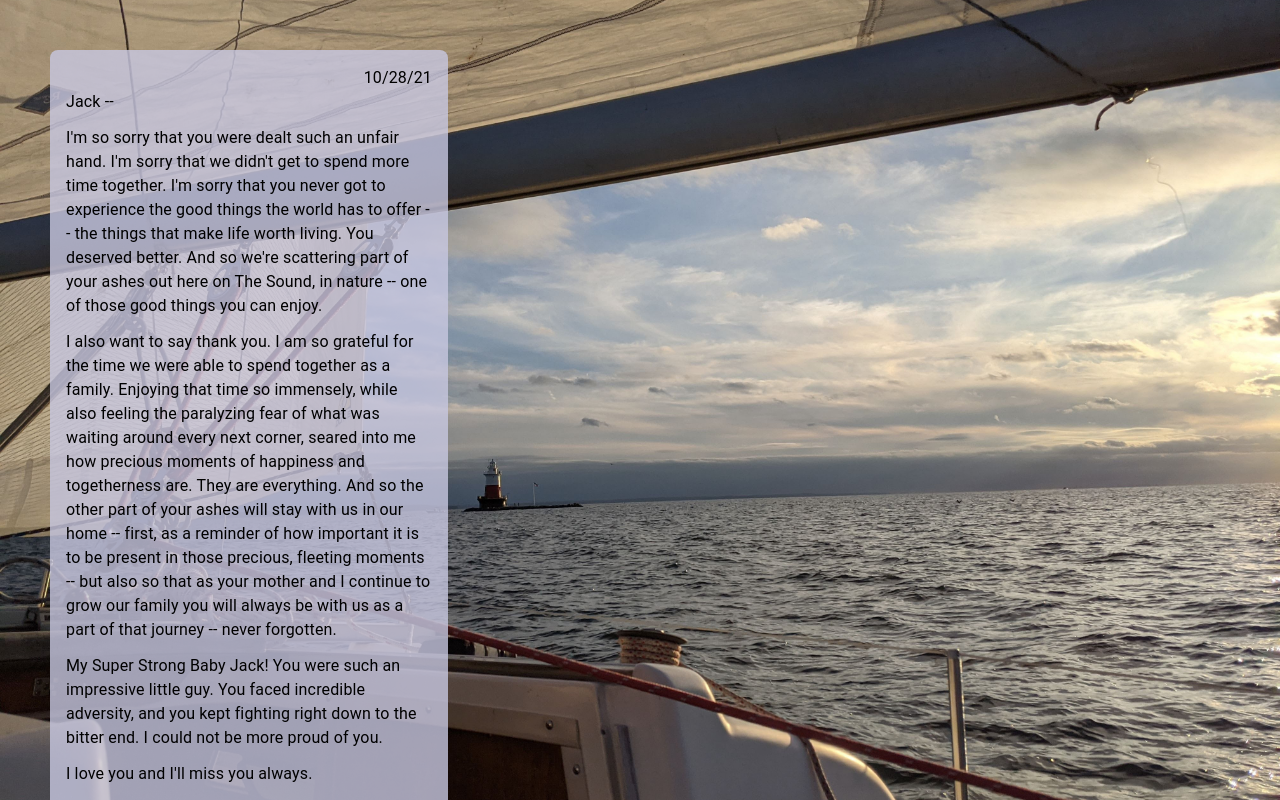
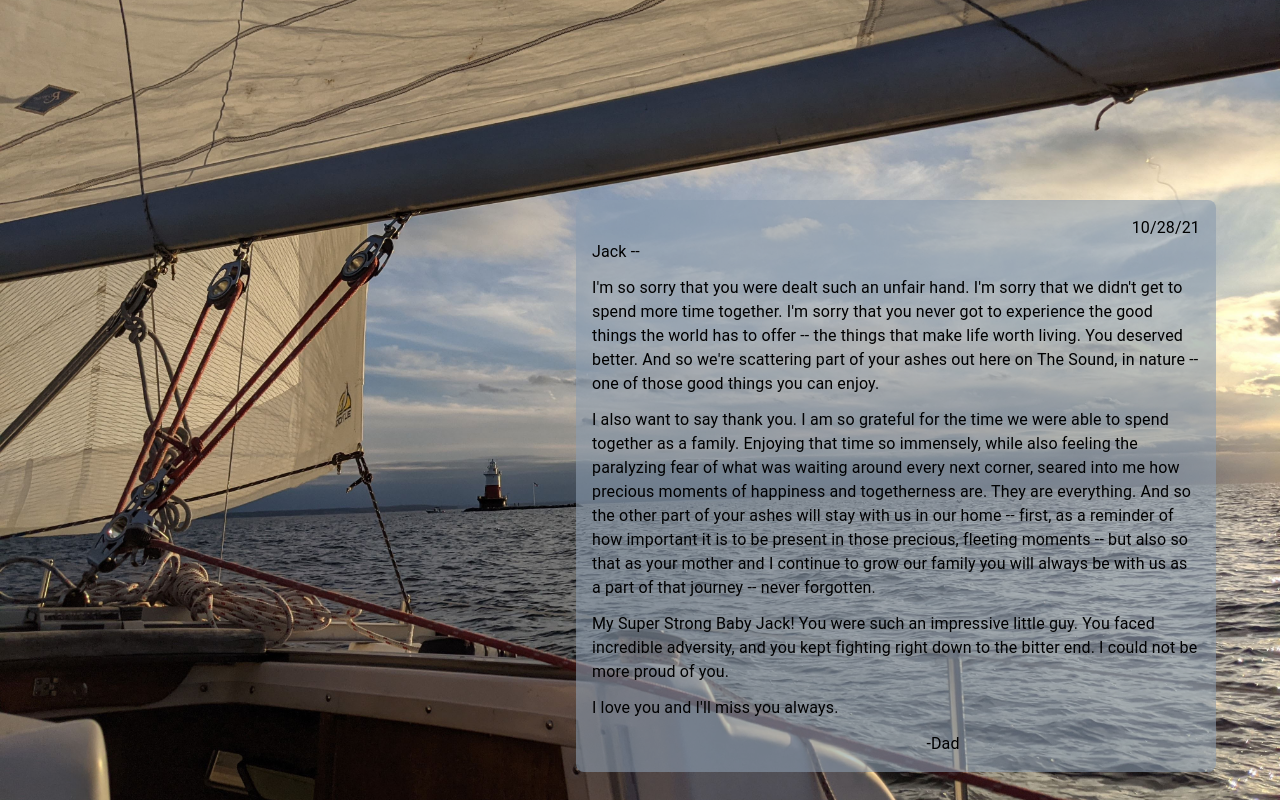
Before and after one commit to kevinroyhobson/jackhobson.love, a React (Create React App) app: page /eulogy in a window 1280 px wide. Built offline with nearby package versions, Linux system fonts and the light colour scheme.

Commit message:
Better eulogy layout.

```diff
--- a/src/Eulogy.js
+++ b/src/Eulogy.js
@@ -18,12 +18,12 @@ export default function Eulogy(props) {
       <img src={theSound} height='100%' width='100%' style={{objectFit: 'cover'}} alt="Green's Ledge Light" />
 
       <Box sx={{position: 'absolute',
-                left: 50,
-                right: '65%',
-                top: 50,
-                backgroundColor: 'rgba(200, 200, 225, 0.8)',
+                left: '45%',
+                right: '5%',
+                top: '25%',
+                backgroundColor: 'rgba(140, 157, 175, 0.6)',
                 p: 2,
-                borderRadius: 2}}>
+                borderRadius: 2 }}>
 
         <Typography sx={{ textAlign: 'right' }}>
           10/28/21
```
